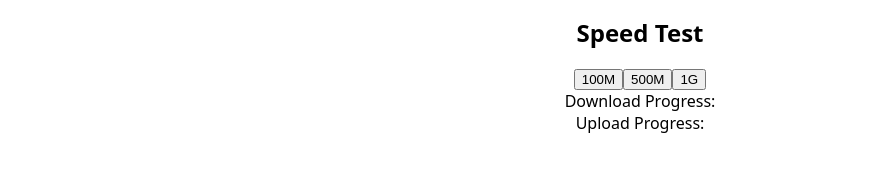
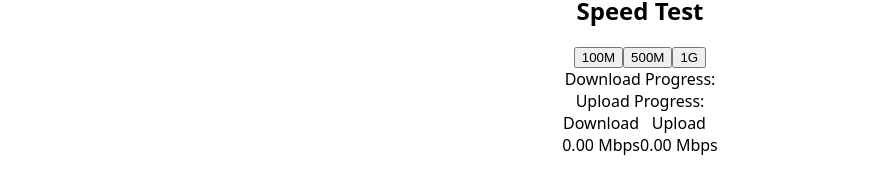
Before and after one commit to podcctv/NodeProbe, a React (Vite) app in the folder frontend/: page / in a window 1280 px wide. Shown: the part 667-860 px from the top of the page, without its empty margins (0-893 px from the left). Built offline with nearby package versions, Linux system fonts and the light colour scheme; no server answers.

Commit message:
Add real-time traffic window to speed test

```diff
--- a/frontend/src/App.tsx
+++ b/frontend/src/App.tsx
@@ -157,10 +157,12 @@ function App() {
   const [speedResult, setSpeedResult] = useState<{ down: number; up: number } | null>(
     null,
   );
-    const [downloadSpeeds, setDownloadSpeeds] = useState<number[]>([]);
-    const [uploadSpeeds, setUploadSpeeds] = useState<number[]>([]);
-    const [speedRunning, setSpeedRunning] = useState(false);
-    const [loadingMsg, setLoadingMsg] = useState('');
+  const [downloadSpeeds, setDownloadSpeeds] = useState<number[]>([]);
+  const [uploadSpeeds, setUploadSpeeds] = useState<number[]>([]);
+  const [currentDownloadSpeed, setCurrentDownloadSpeed] = useState(0);
+  const [currentUploadSpeed, setCurrentUploadSpeed] = useState(0);
+  const [speedRunning, setSpeedRunning] = useState(false);
+  const [loadingMsg, setLoadingMsg] = useState('');
 
     useEffect(() => {
       runInitialTests();
@@ -241,6 +243,7 @@ function App() {
   async function downloadWithProgress(size: number) {
     setDownloadProgress({ transferred: 0, size });
     setDownloadSpeeds([]);
+    setCurrentDownloadSpeed(0);
     const res = await fetch(`/speedtest/download?size=${size}`);
     const reader = res.body?.getReader();
     if (!reader) return 0;
@@ -256,6 +259,7 @@ function App() {
       const diff = now - lastTime;
       if (diff > 0 && value) {
         const speed = (value.length * 8) / diff / 1000;
+        setCurrentDownloadSpeed(speed);
         setDownloadSpeeds((s) => [...s.slice(-99), speed]);
       }
       lastTime = now;
@@ -267,6 +271,7 @@ function App() {
   function uploadWithProgress(size: number) {
     setUploadProgress({ transferred: 0, size });
     setUploadSpeeds([]);
+    setCurrentUploadSpeed(0);
     return new Promise<number>((resolve) => {
       const xhr = new XMLHttpRequest();
       const start = performance.now();
@@ -280,6 +285,7 @@ function App() {
         const loadedDiff = e.loaded - lastLoaded;
         if (diff > 0 && loadedDiff > 0) {
           const speed = (loadedDiff * 8) / diff / 1000;
+          setCurrentUploadSpeed(speed);
           setUploadSpeeds((s) => [...s.slice(-99), speed]);
         }
         lastTime = now;
@@ -298,6 +304,8 @@ function App() {
     setSpeedResult(null);
     setDownloadSpeeds([]);
     setUploadSpeeds([]);
+    setCurrentDownloadSpeed(0);
+    setCurrentUploadSpeed(0);
     const down = await downloadWithProgress(downloadSize);
     const up = await uploadWithProgress(uploadSize);
     setSpeedResult({ down, up });
@@ -313,6 +321,8 @@ function App() {
     });
     await loadRecords();
     setSpeedRunning(false);
+    setCurrentDownloadSpeed(0);
+    setCurrentUploadSpeed(0);
   };
   if (loading) {
     return (
@@ -461,6 +471,20 @@ function App() {
           </div>
           <div>Download Progress: {formatProgress(downloadProgress)}</div>
           <div>Upload Progress: {formatProgress(uploadProgress)}</div>
+          <div className="flex justify-center space-x-4">
+            <div className="bg-black bg-opacity-50 rounded p-2 w-40">
+              <div>Download</div>
+              <div className="text-lg">
+                {currentDownloadSpeed.toFixed(2)} Mbps
+              </div>
+            </div>
+            <div className="bg-black bg-opacity-50 rounded p-2 w-40">
+              <div>Upload</div>
+              <div className="text-lg">
+                {currentUploadSpeed.toFixed(2)} Mbps
+              </div>
+            </div>
+          </div>
           {downloadSpeeds.length > 0 && (
             <SpeedChart
               title="Download Speed (Mbps)"
```
